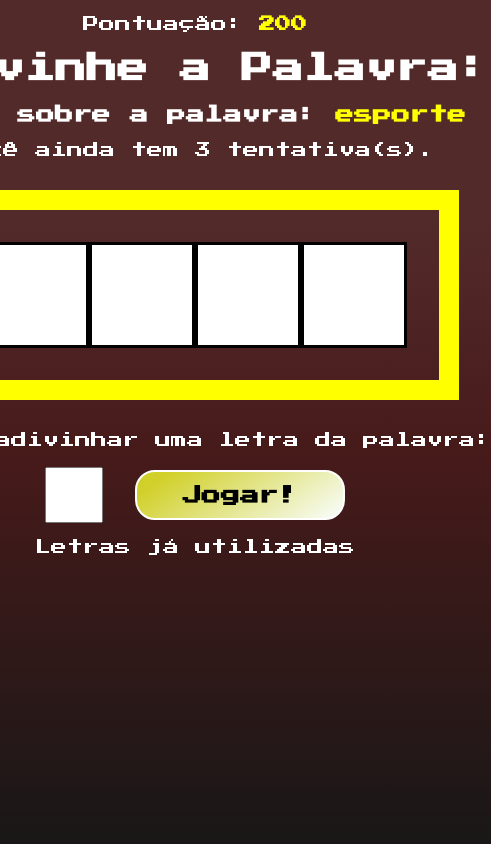
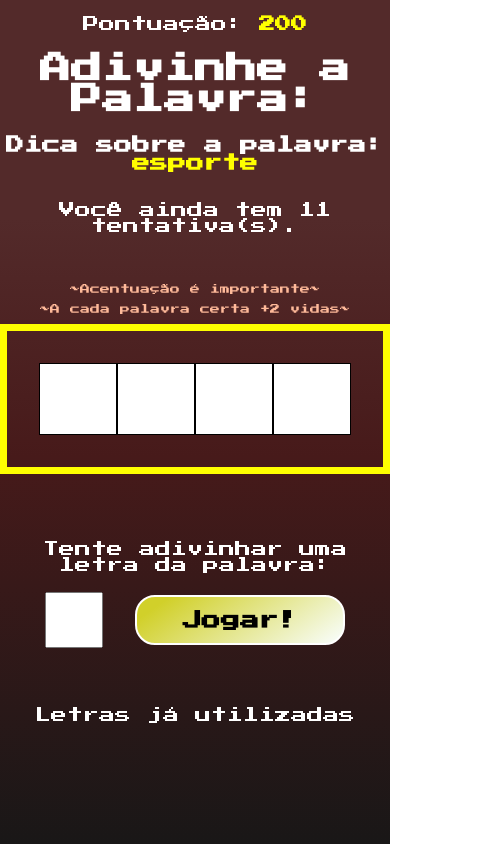
Before and after one commit to TitanCodeXD/Secret-Word, a React (Vite) app: page / in a window 390 px wide. Shown: the whole page, 491 px wide, since content can reach past the window. Built offline with nearby package versions, Linux system fonts and the light colour scheme.

Commit message:
Ajustando responsividade do site para aplicativos mobile e acrescetando vidas extras

```diff
--- a/src/App.jsx
+++ b/src/App.jsx
@@ -21,7 +21,7 @@ import GameOver from './components/GameOver/GameOver';
     {id: 3, name: "end"},
   ];
 
-  const guessesNumber = 3;  //Variável para Número de Tentativas
+  const guessesNumber = 7;  //Variável para Número de Tentativas
 
 function App() {
 
@@ -128,6 +128,7 @@ useEffect(() => {
 
     //Add Score
     setScore((actualScore)=> actualScore += 100);
+    setGuesses((actualGuesses)=> actualGuesses += 2)
 
     //Restart game with a new word
     startGame();
--- a/src/components/Game/Game.css
+++ b/src/components/Game/Game.css
@@ -31,8 +31,8 @@ h3 {
     font-size: 70px;
     line-height: 1.5;
     border: 3px solid black;
-    height: 100px;
-    width: 100px;
+    height: 10vh;
+    width: 10vh;
     text-transform: uppercase;
     background-color: white;
     color:black;
@@ -50,9 +50,63 @@ h3 {
 }
 
 .letterContainer input {
+    font-family: 'Press Start 2P', cursive;
+    text-transform: capitalize;
     height: 50px;
     width: 50px;
     font-size: 2em;
     text-align: center;
     margin-right: 1em;
 }
+
+.information {
+    font-size: 10px;
+    color: rgb(255, 186, 154)
+}
+
+@media only screen and (max-device-width: 900px) {
+    body {
+        width: 100%;
+        height: 100%;
+    }
+
+    .tip {
+        margin-bottom: 30px;
+    }
+    .guesses{
+        margin-bottom: 50px;
+    }
+
+    .wordContainer {
+        margin: auto;
+        margin-bottom: 8vh;
+        padding: auto;
+        border: 7px solid yellow;
+        display: flex;
+    }
+
+    .letter,
+.blackSquare {
+    /*font-family: Arial, Helvetica, sans-serif;*/
+    font-size: 30px;
+    line-height: 2.5;
+    border: 1px solid black;
+    height: 70px;
+    width: 100%;
+    text-transform: uppercase;
+    background-color: white;
+    color:black;
+    font-weight: bold;
+}
+
+    .wrongLettersContainer {
+        margin-top: 7vh;
+    }
+
+    .tip {
+        font-size: 18px;
+    }
+
+
+
+    }
--- a/src/components/Game/Game.jsx
+++ b/src/components/Game/Game.jsx
@@ -40,14 +40,14 @@ const Game = ({
         <h3 className='tip'>
         Dica sobre a palavra: <span>{pickedCategory}</span>
         </h3>
-        <p>Você ainda tem {guesses} tentativa(s).</p>
+        <p className = "guesses">Você ainda tem {guesses} tentativa(s).</p>
+        <p className = "information">~Acentuação é importante~</p>
+        <p className = "information">~A cada palavra certa +2 vidas~</p>
 
         <div className='wordContainer'>
 
         {letters.map((letter, i) => (guessedLetters.includes(letter) ? (<span key = {i} className="letter">{letter}</span>)  :  (<span key = {i} className='blackSquare'></span>) ))}
-
         </div>
-
         <div className='letterContainer'>
             <p>Tente adivinhar uma letra da palavra:</p>
             <form onSubmit={handleSubmit}>
--- a/src/components/GameOver/GameOver.css
+++ b/src/components/GameOver/GameOver.css
@@ -11,3 +11,19 @@
 .fim h2 {
     margin-bottom: 35px;
 }
+
+@media only screen and (max-device-width: 900px) {
+    .fim h1 {
+        margin-bottom: 80px;
+        margin-top: 150px;
+        color: red;
+    }
+
+    .fim span {
+        color: yellow;
+    }
+
+    .fim h2 {
+        margin-bottom: 6vh;
+    }
+}
```
